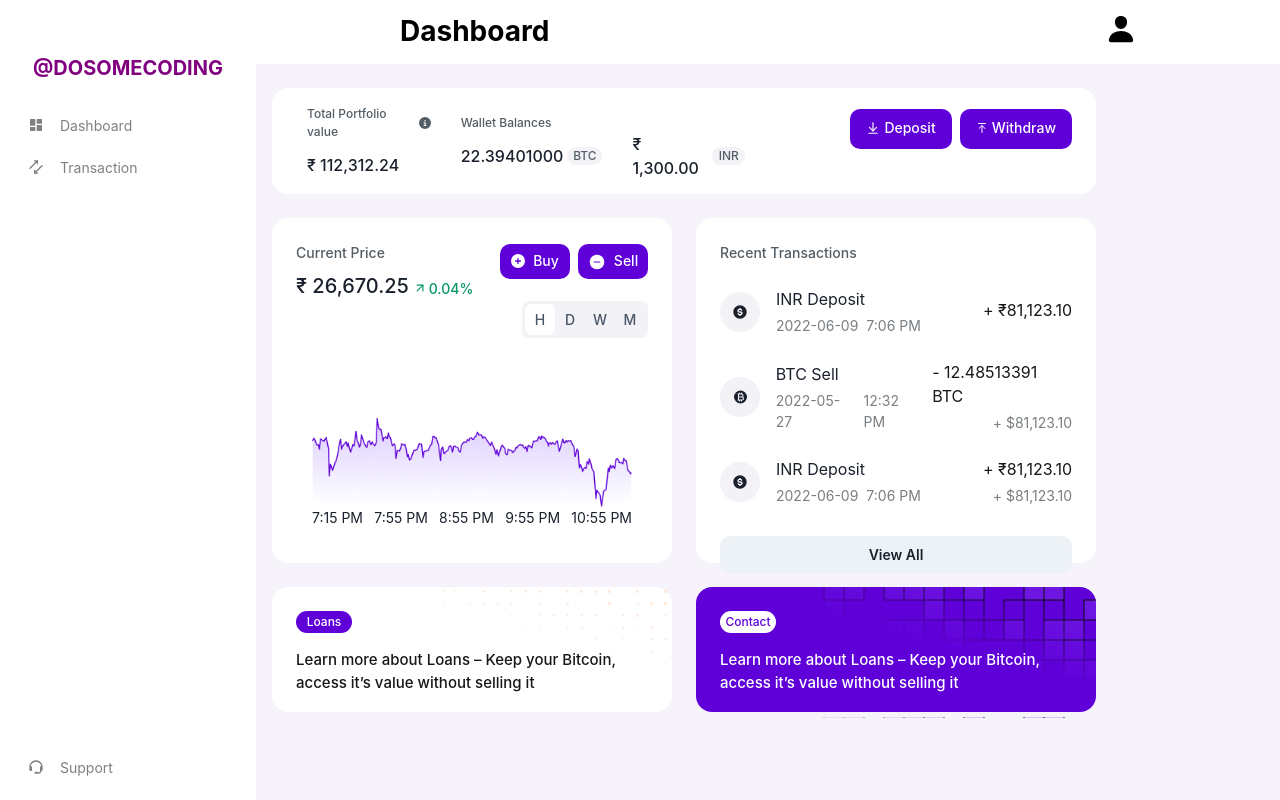
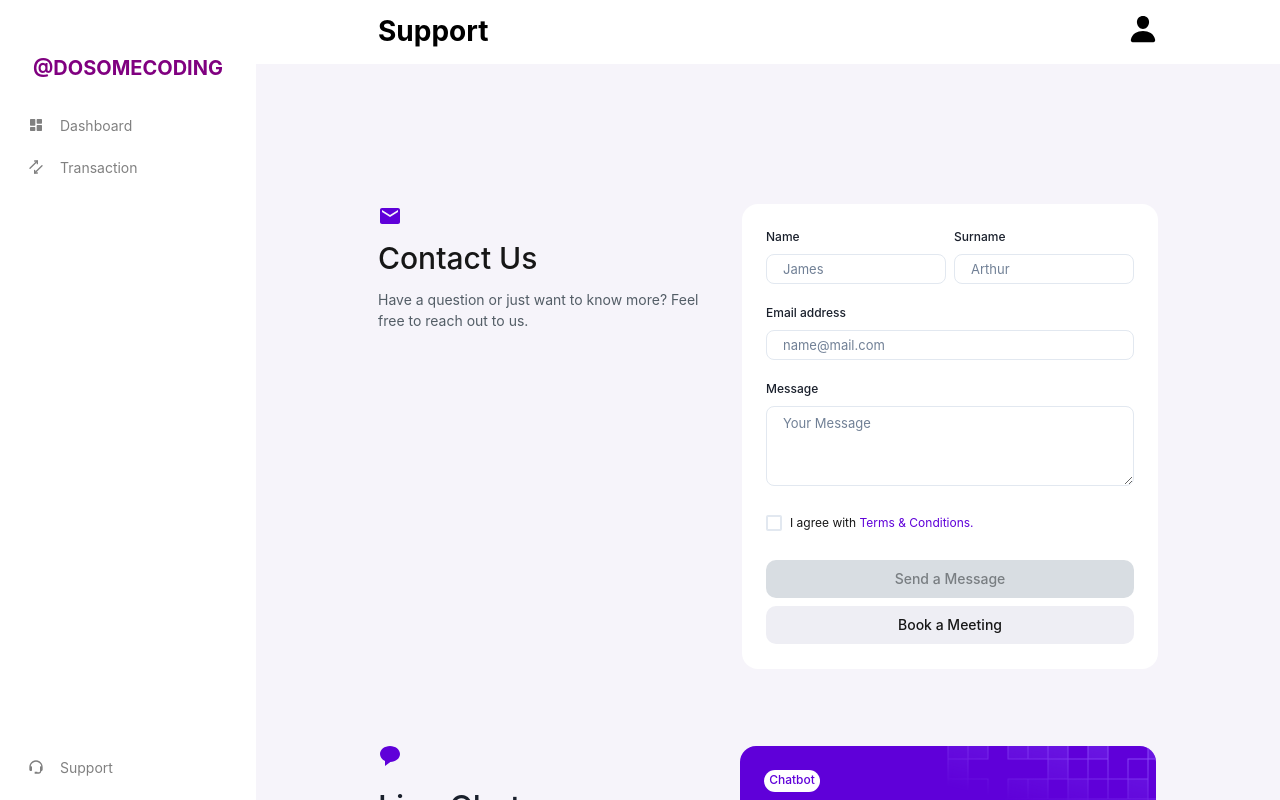
Before and after one commit to hassanalitahir71/Crypto-project, a React (Vite) app in the folder app/: page /support in a window 1280 px wide. Built offline with nearby package versions, Linux system fonts and the light colour scheme.

Commit message:
feat: create Support page UI and setup react-router-dom routing

```diff
--- a/app/package.json
+++ b/app/package.json
@@ -16,7 +16,8 @@
     "framer-motion": "^12.34.2",
     "react": "^19.2.0",
     "react-dom": "^19.2.0",
-    "react-icons": "^5.5.0"
+    "react-icons": "^5.5.0",
+    "react-router-dom": "^7.13.1"
   },
   "devDependencies": {
     "@eslint/js": "^9.39.1",
--- a/app/src/App.jsx
+++ b/app/src/App.jsx
@@ -1,10 +1,17 @@
 import DashBoard from "./Pages/Dashboard/DashBoard";
+import { BrowserRouter, Routes, Route } from "react-router-dom";
+import Transaction from "./Pages/transaction/Transaction";
+import Support from "./Pages/Support/Support";
 
 function App() {
   return (
-    <>
-      <DashBoard />
-    </>
+     <BrowserRouter>
+      <Routes>
+        <Route path="/" element={<DashBoard/>} />
+        <Route path="/transaction" element={<Transaction/>} />
+         <Route path="/support" element={<Support/>} />
+      </Routes>
+    </BrowserRouter>
   );
 }
 
--- /dev/null
+++ b/app/src/Pages/Support/Support.jsx
@@ -0,0 +1,181 @@
+import DashBoardLayout from "../../assets/Components/DashBoardLayout";
+import { Box, Button, HStack, Icon, Stack, Text } from "@chakra-ui/react";
+import { MdMail } from "react-icons/md";
+import { BiSolidMessageRounded } from "react-icons/bi";
+import {
+  FormControl,
+  FormLabel,
+  Input,
+  Checkbox,
+  Textarea,
+} from "@chakra-ui/react";
+
+const Support = () => {
+  return (
+    <>
+      <DashBoardLayout title="Support">
+        <Box h="480" w="780px">
+          <Stack gap="75px">
+            <HStack gap="24px">
+              <Stack h="128px" w="340px" placeSelf="flex-start" gap="8px">
+                <Icon as={MdMail} fontSize="24px" color="#5F00D9" />
+                <Text fontSize="30px" fontWeight="500" color="#171717">
+                  Contact Us
+                </Text>
+                <Text fontSize="14px" fontWeight="400" color="#535D66">
+                  Have a question or just want to know more? Feel free to reach
+                  out to us.
+                </Text>
+              </Stack>
+              <Box w="416px" h="465px" bg="white" borderRadius="16px" p="24px">
+                <Stack gap="28px">
+                  <FormControl>
+                    <Stack gap="20px">
+                      <HStack gap="8px">
+                        <FormControl>
+                          <FormLabel fontSize="12px" fontWeight="500">
+                            Name
+                          </FormLabel>
+                          <Input
+                            h="30px"
+                            type="text"
+                            fontSize="13px"
+                            fontWeight="400"
+                            borderRadius="8px"
+                            placeholder="James"
+                          />
+                        </FormControl>
+
+                        <FormControl>
+                          <FormLabel fontSize="12px" fontWeight="500">
+                            Surname
+                          </FormLabel>
+                          <Input
+                            h="30px"
+                            type="text"
+                            fontSize="13px"
+                            fontWeight="400"
+                            borderRadius="8px"
+                            placeholder="Arthur"
+                          />
+                        </FormControl>
+                      </HStack>
+
+                      <FormControl>
+                        <FormLabel fontSize="12px" fontWeight="500">
+                          Email address
+                        </FormLabel>
+                        <Input
+                          h="30px"
+                          fontSize="13px"
+                          fontWeight="400"
+                          borderRadius="8px"
+                          type="email"
+                          placeholder="name@mail.com"
+                        />
+                      </FormControl>
+
+                      <FormControl>
+                        <FormLabel fontSize="12px" fontWeight="500">
+                          Message
+                        </FormLabel>
+                        <Textarea
+                          h="80px"
+                          type="text"
+                          fontSize="13px"
+                          fontWeight="400"
+                          borderRadius="8px"
+                          placeholder="Your Message"
+                        />
+                      </FormControl>
+                    </Stack>
+                  </FormControl>
+                  <Checkbox>
+                    <Text fontSize="12px" fontWeight="400" color="#171717">
+                      I agree with{" "}
+                      <Text as="span" color="#5F00D9">
+                        Terms & Conditions.
+                      </Text>
+                    </Text>
+                  </Checkbox>
+                  <Stack>
+                    <Button
+                      fontSize="14px"
+                      fontWeight="500"
+                      h="38px"
+                      px="14px"
+                      py="16px"
+                      color="#797E82"
+                      borderRadius="10px"
+                      bg="#D8DDE2"
+                    >
+                      Send a Message
+                    </Button>
+                    <Button
+                      fontSize="14px"
+                      fontWeight="500"
+                      h="38px"
+                      px="14px"
+                      py="16px"
+                      color="#171717"
+                      borderRadius="10px"
+                      bg="#EEEEF4"
+                    >
+                      Book a Meeting
+                    </Button>
+                  </Stack>
+                </Stack>
+              </Box>
+            </HStack>
+            <HStack gap="22px" mb="24px">
+              <Stack h="128px" w="340px" gap="16px">
+                <Icon
+                  as={BiSolidMessageRounded}
+                  color="#5F00D9"
+                  fontSize="24px"
+                />
+                <Text fontSize="32px" fontWeight="500">
+                  Live Chat
+                </Text>
+                <Text color="#535D66" fontSize="12px" fontWeight="500">
+                  Don’t have time to wait for the answer? Chat with us now.
+                </Text>
+              </Stack>
+              <Box bg="#5F00D9" h="125px" w="416px" borderRadius="16px">
+                <Stack
+                  gap="16px"
+                  borderRadius="16px"
+                  bgImage="url('/chatbot.png')"
+                  p="24px"
+                >
+                  <Button
+                    px="4px"
+                    py="6px"
+                    borderRadius="100px"
+                    _hover={{
+                      color: "#5F00D9",
+                      bg: "gray",
+                    }}
+                    bg="#FFFFFF"
+                    fontSize="12px"
+                    fontWeight="500"
+                    h="22px"
+                    w="56px"
+                    color="#5F00D9"
+                  >
+                    Chatbot
+                  </Button>
+                  <Text fontSize="15px" fontWeight="500" color="#FFFFFF">
+                    Chat with us now
+                  </Text>
+                </Stack>
+              </Box>
+            </HStack>
+          </Stack>
+        </Box>
+      </DashBoardLayout>
+    </>
+  );
+};
+
+export default Support;
--- /dev/null
+++ b/app/src/Pages/transaction/Transaction.jsx
@@ -0,0 +1,12 @@
+
+import DashBoardLayout from "../../assets/Components/DashBoardLayout";
+
+const Transaction = () => {
+  return (
+    <>
+    <DashBoardLayout title="Transactions"></DashBoardLayout>
+    </>
+  )
+}
+
+export default Transaction
--- a/app/src/assets/Components/DashBoardLayout.jsx
+++ b/app/src/assets/Components/DashBoardLayout.jsx
@@ -13,8 +13,17 @@ function DashBoardLayout({ title, children }) {
         <SideDrawer isOpen={isOpen} onClose={onClose} />
         <Box flexGrow={1}>
           <TopBar title={title} onOpen={onOpen} />
-          <Container h=" calc(100vh - 64px)" maxW="70rem" pt="24px" overflowX="hidden"
-          overflowY="auto"  bg="#f6f4fa">
+          <Container
+            h=" calc(100vh - 64px)"
+            maxW="70rem"
+            pt="24px"
+            overflowX="hidden"
+            display="flex"
+            justifyContent="center"
+            alignItems="center"
+            overflowY="auto"
+            bg="#f6f4fa"
+          >
             {children}
           </Container>
         </Box>
--- a/app/src/assets/Components/Sidebar.jsx
+++ b/app/src/assets/Components/Sidebar.jsx
@@ -1,11 +1,12 @@
 import { Box, Heading, HStack, Icon, Stack, Text } from "@chakra-ui/react";
 import { BiSolidDashboard, BiSupport } from "react-icons/bi";
 import { TbArrowsDoubleNeSw } from "react-icons/tb";
+import { Link } from "react-router-dom";
 
 const SideBar = () => {
   const navItems = [
     { Icon: BiSolidDashboard, Text: "Dashboard", path: "/" },
-    { Icon: TbArrowsDoubleNeSw, Text: "Transaction", path: "/" },
+    { Icon: TbArrowsDoubleNeSw, Text: "Transaction", path: "/transaction" },
   ];
 
   return (
@@ -25,12 +26,11 @@ const SideBar = () => {
 
         <Box mx="3" mt="6">
          {navItems.map((item) => (
+  <Link to={item.path} key={item.Text}>
     <HStack
-              key={item.Text}
       gap="4"
       px="4"
       py="3"
-              bg=""
       borderRadius="10px"
       h="42px"
       color="Gray"
@@ -45,10 +45,12 @@ const SideBar = () => {
       <Icon as={item.Icon} />
       <Text fontSize="14px">{item.Text}</Text>
     </HStack>
+  </Link>
 ))}
         </Box>
       </Box>
       <Box mx="3" mb="3">
+        <Link to="/support">
         <HStack
           gap="4"
           px="4"
@@ -68,6 +70,7 @@ const SideBar = () => {
           <Icon as={BiSupport} />
           <Text fontSize="14px">Support</Text>
         </HStack>
+        </Link>
       </Box>
     </Stack>
   );
--- a/app/src/assets/Components/TopBar.jsx
+++ b/app/src/assets/Components/TopBar.jsx
@@ -19,7 +19,7 @@ function TopBar({ title, onOpen }) {
         justifyContent="space-between"
         h="16"
         px="8"
-        mx={{ base: "11px", lg: "112px", md: "11px" }}
+        mx={{ base: "11px", lg: "90px", md: "11px" }}
         align="center"
       >
         <Icon
```
Also changed, not shown: app/public/chatbot.png (added), 1 other file (tests, documents, lock files or other folders). Lines whose indentation alone changed are shown as unchanged.
